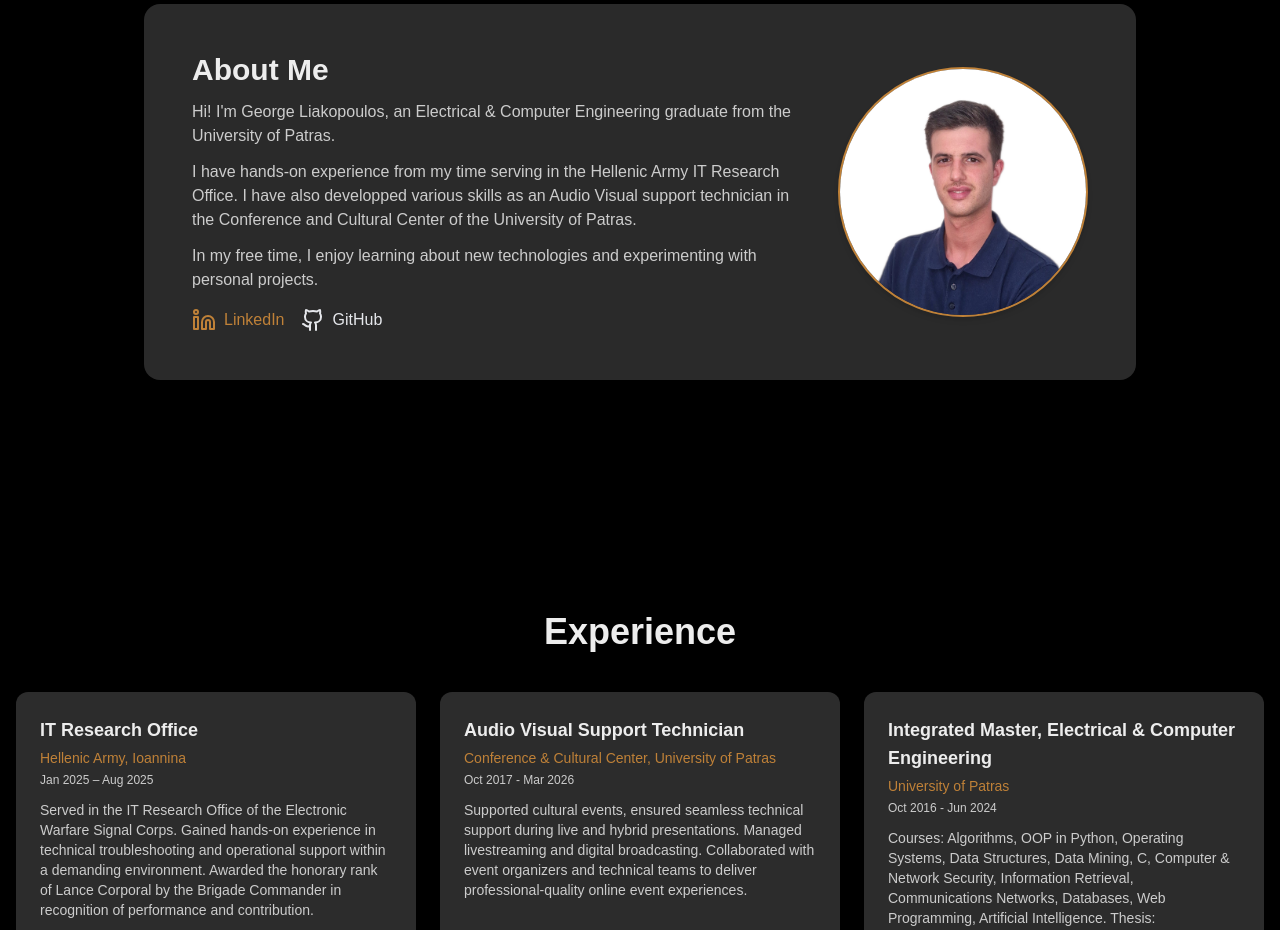
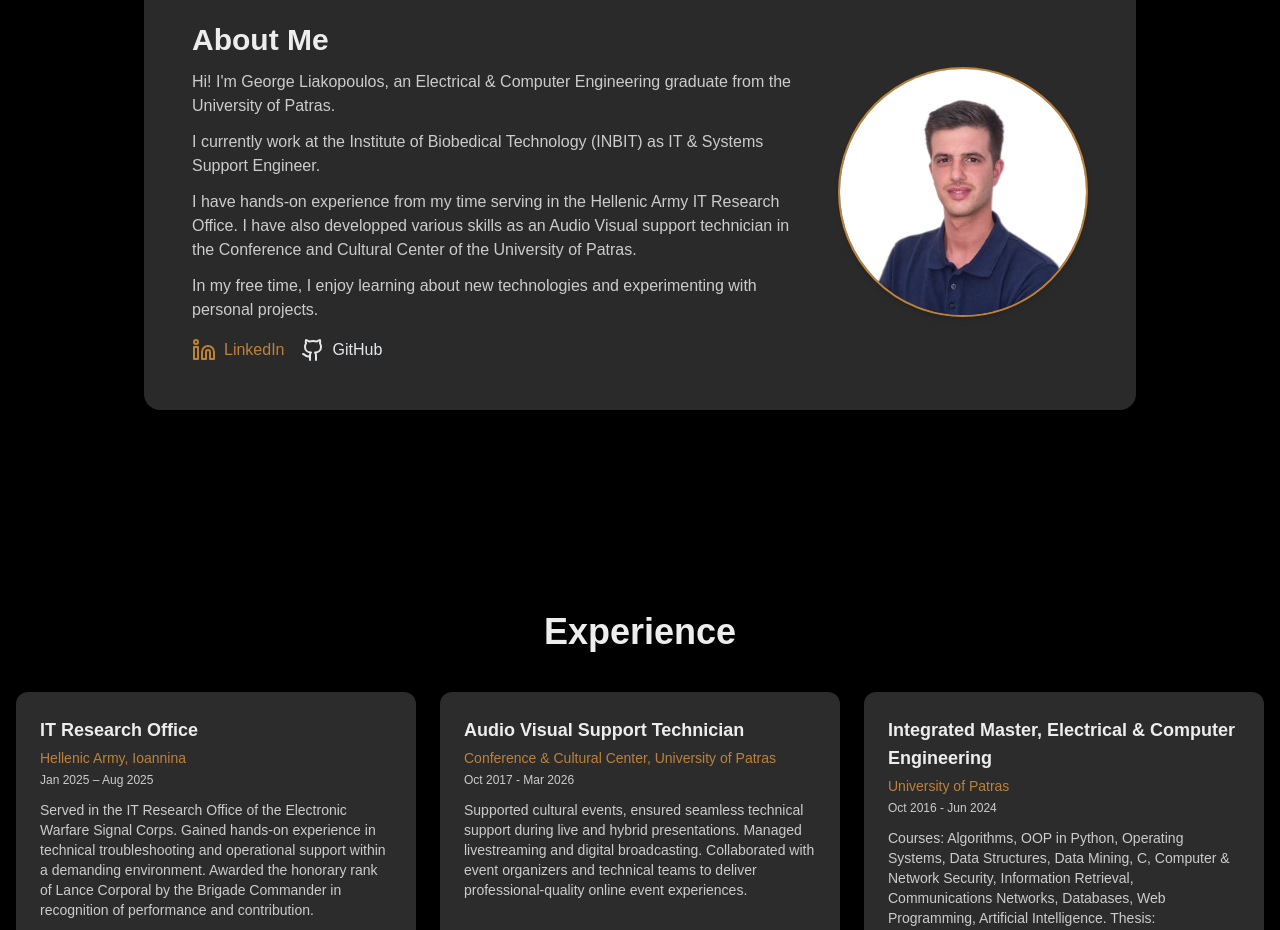
Before and after one commit to liakopgeo/Personal-Website, a Next.js app: page / in a window 1280 px wide. Shown: the part 960-1890 px from the top of the page. Built offline with nearby package versions, Linux system fonts and the light colour scheme.

Commit message:
about-update

```diff
--- a/components/About.js
+++ b/components/About.js
@@ -12,6 +12,9 @@ export default function About() {
               <h2 className="text-2xl sm:text-3xl font-bold mb-3 text-gray-100">About Me</h2>
               <p className="text-sm sm:text-base text-gray-300 mb-3">
                 Hi! I&apos;m George Liakopoulos, an Electrical & Computer Engineering graduate from the University of Patras.
+              </p>
+              <p className="text-sm sm:text-base text-gray-300 mb-3">
+                I currently work at the Institute of Biobedical Technology (INBIT) as IT & Systems Support Engineer.
               </p>
               <p className="text-sm sm:text-base text-gray-300 mb-3">
                 I have hands-on experience from my time serving in the Hellenic Army IT Research Office. I have also developped various skills as an Audio Visual support technician in the Conference and Cultural Center of the University of Patras.
```
